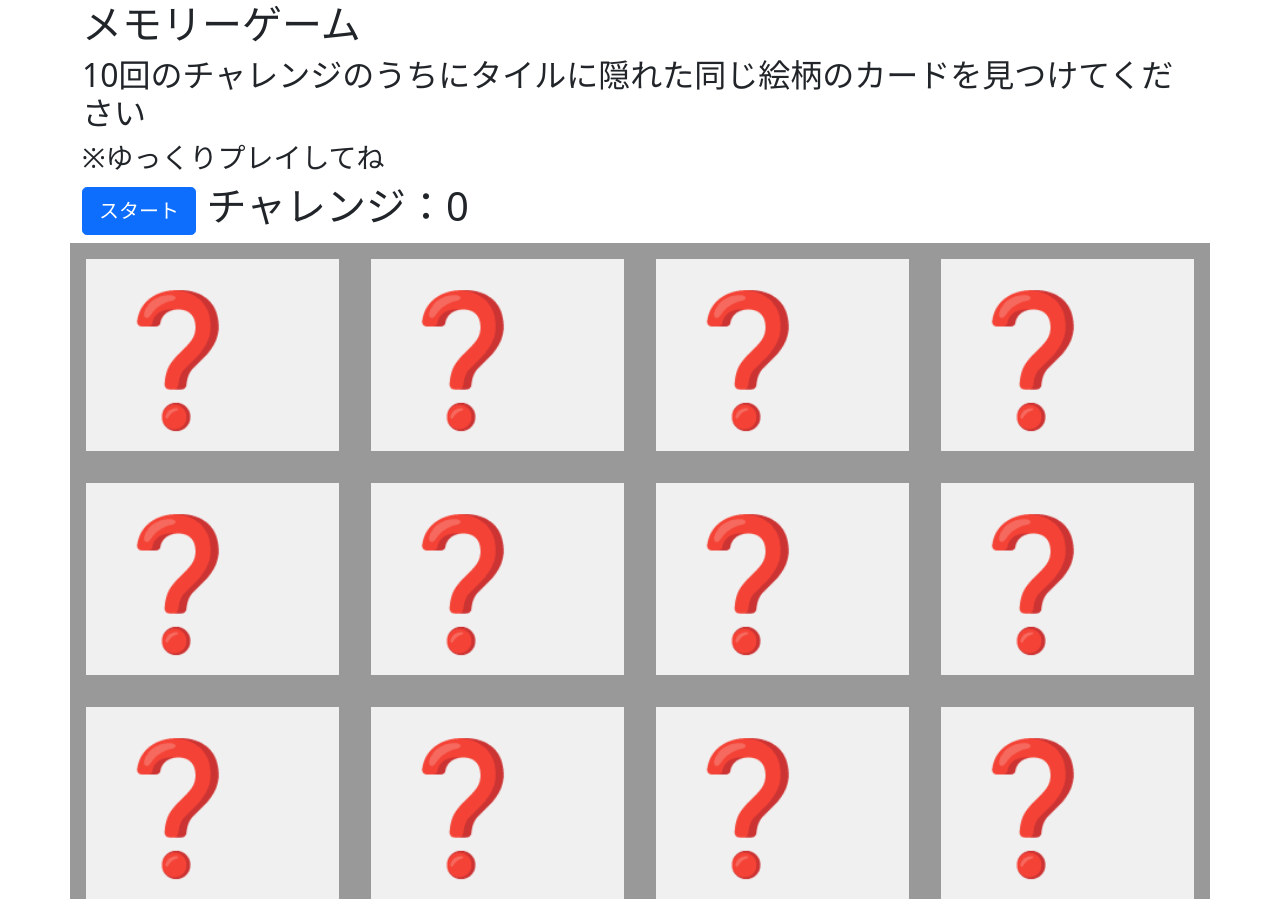
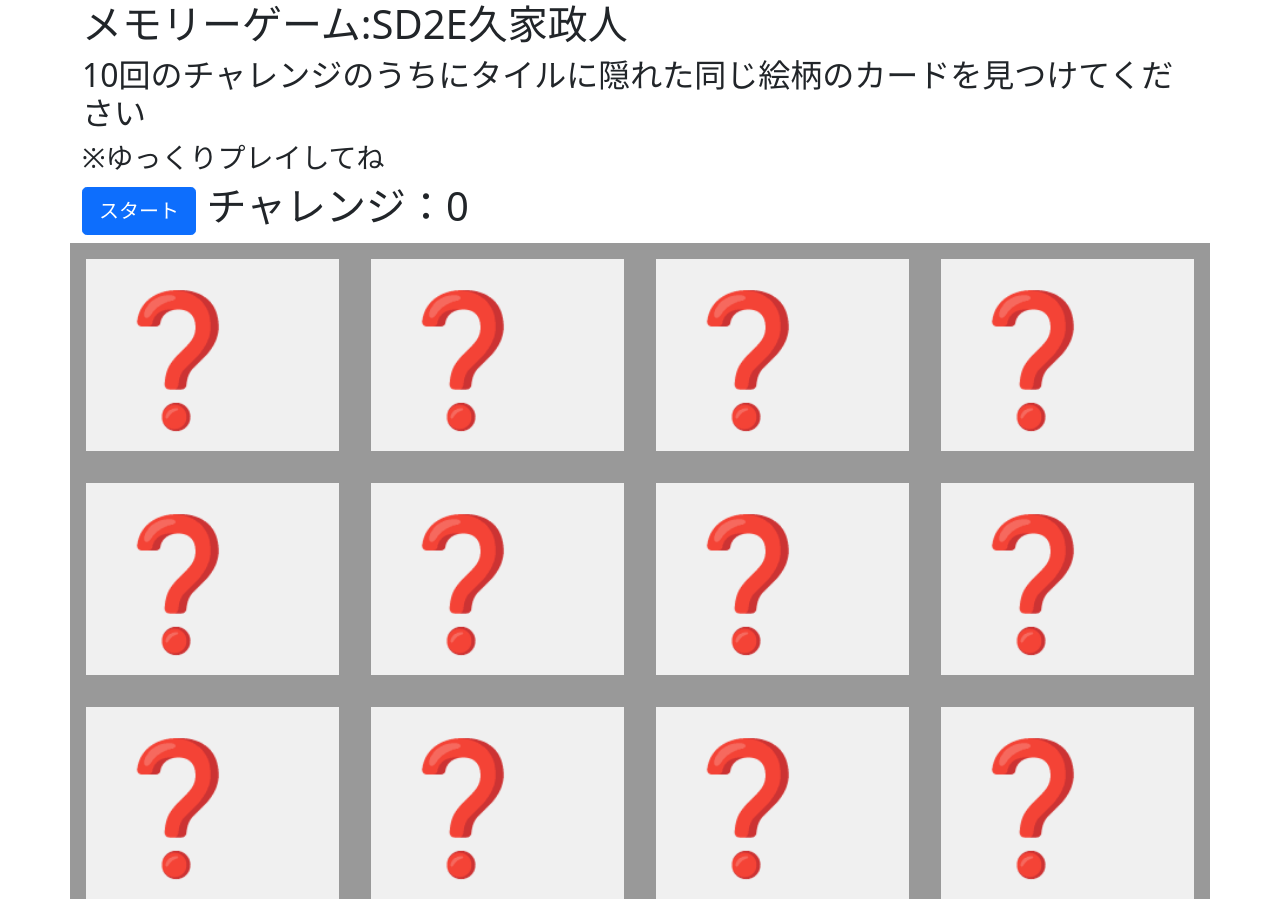
Before and after one commit to masatokg/FrontEnd2024E22, a plain HTML site: page index.html in a window 1280 px wide. Shown: the top 899 px of the page. Drawn offline with Linux system fonts and the light colour scheme.

Commit message:
Update index.html

```diff
--- a/index.html
+++ b/index.html
@@ -5,14 +5,13 @@
     <meta charset="UTF-8">
     <meta name="viewport" content="width=device-width, initial-scale=1.0">
     <title>ペアマッチゲーム</title>
-    <!-- <link rel="stylesheet" href="styles.css"> -->
     <link rel="stylesheet" href="./css/base_styles.css">
     <link rel="stylesheet" href="./css/bootstrap.css">
 </head>
 
 <body>
     <div id="game-board" class="container">
-        <h1>メモリーゲーム</h1>
+        <h1>メモリーゲーム:SD2E久家政人</h1>
         <h2>10回のチャレンジのうちにタイルに隠れた同じ絵柄のカードを見つけてください</h2>
         <h3>※ゆっくりプレイしてね</h3>
         <h1><button id="startButton" class="btn btn-lg btn-primary">スタート</button>
@@ -47,7 +46,7 @@
             残り<span id="restCount">0</span>ペア
         </h1>
     </div>
-
+    <script src="./js/index_base.js"></script>
 </body>
 
 </html>
```
